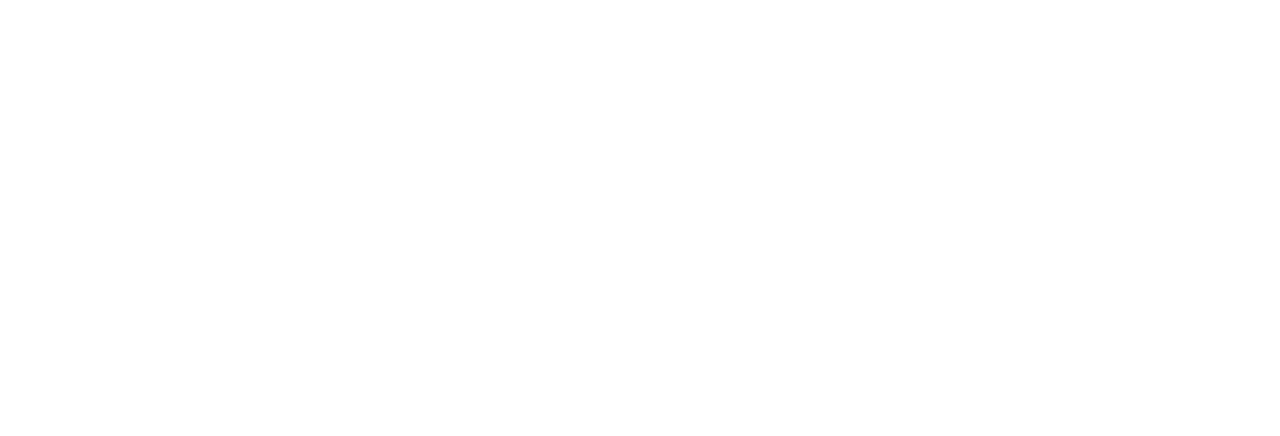
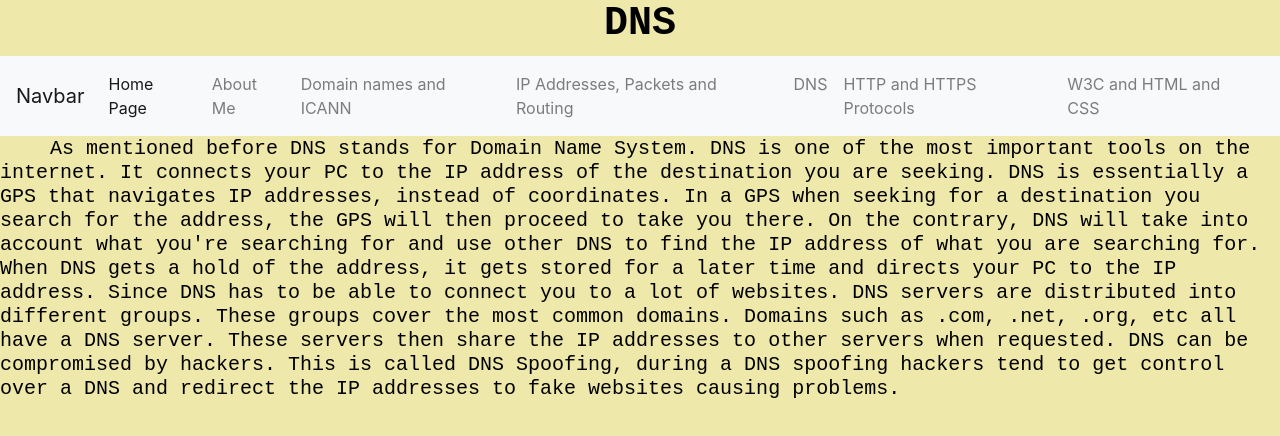
Before and after one commit to Theja965/HowTheInternetWorks, a plain HTML site: page DNS.html in a window 1280 px wide. Drawn offline with nearby package versions, Linux system fonts and the light colour scheme.

Commit message:
First Commit: DNS, Home page and About

```diff
--- a/DNS.html
+++ b/DNS.html
@@ -1,10 +1,47 @@
 <!DOCTYPE html>
 <html lang="en">
 <head>
+    <link rel="stylesheet" href="https://stackpath.bootstrapcdn.com/bootstrap/4.3.1/css/bootstrap.min.css" integrity="sha384-ggOyR0iXCbMQv3Xipma34MD+dH/1fQ784/j6cY/iJTQUOhcWr7x9JvoRxT2MZw1T" crossorigin="anonymous">
+    <link href="stylesheet.css" rel="stylesheet">
     <meta charset="UTF-8">
-    <title>Title</title>
+    <title>DNS</title>
+    <h1><b>DNS</b></h1>
 </head>
-<body>
+<body style="background-color: palegoldenrod";>
+<nav class="navbar navbar-expand-lg navbar-light bg-light">
+    <a class="navbar-brand" href="#">Navbar</a>
+    <button class="navbar-toggler" type="button" data-toggle="collapse" data-target="#navbarNavDropdown" aria-controls="navbarNavDropdown" aria-expanded="false" aria-label="Toggle navigation">
+        <span class="navbar-toggler-icon"></span>
+    </button>
+    <div class="collapse navbar-collapse" id="navbarNavDropdown">
+        <ul class="navbar-nav">
+            <li class="nav-item active">
+                <a class="nav-link" href="index.html#">Home Page</a>
+            </li>
+            <li class="nav-item">
+                <a class="nav-link" href="about.html">About Me</a>
+            </li>
+            <li class="nav-item">
+                <a class="nav-link" href="DomainNames.html">Domain names and ICANN</a>
+            </li>
+            <li class="nav-item">
+                <a class="nav-link" href="IPAddress.html">IP Addresses, Packets and Routing</a>
+            </li>
+            <li class="nav-item">
+                <a class="nav-link" href="DNS.html">DNS</a>
+            </li>
+            <li class="nav-item">
+                <a class="nav-link" href="HTTP.html">HTTP and HTTPS Protocols</a>
+            </li>
+            <li class="nav-item">
+                <a class="nav-link" href="HTML.html">W3C and HTML and CSS</a>
+            </li>
+        </ul>
+    </div>
+</nav>
+<p1>
+    As mentioned before DNS stands for Domain Name System. DNS is one of the most important tools on the internet. It connects your PC to the IP address of the destination you are seeking. DNS is essentially a GPS that navigates IP addresses, instead of coordinates. In a GPS when seeking for a destination you search for the address, the GPS will then proceed to take you there. On the contrary, DNS will take into account what you're searching for and use other DNS to find the IP address of what you are searching for. When DNS gets a hold of the address, it gets stored for a later time and directs your PC to the IP address. Since DNS has to be able to connect you to a lot of websites. DNS servers are distributed into different groups. These groups cover the most common domains. Domains such as .com, .net, .org, etc all have a DNS server. These servers then share the IP addresses to other servers when requested. DNS can be compromised by hackers. This is called DNS Spoofing, during a DNS spoofing hackers tend to get control over a DNS and redirect the IP addresses to fake websites causing problems.
+</p1>
 
 </body>
 </html>
--- a/stylesheet.css
+++ b/stylesheet.css
@@ -13,5 +13,7 @@ p1{
     font-size: 20px;
     font-family: "Courier New";
     color: black;
+    text-align: center;
+    line-height: 2px;
 
 }
```
Also changed, not shown: DomainNames.html (+4 -1 lines), about.html (+3 -2 lines), index.html (+1 -2 lines), 1 other file.
